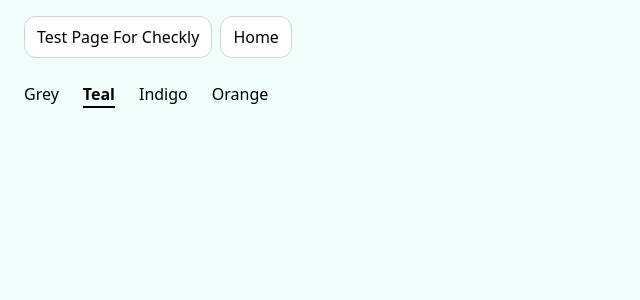
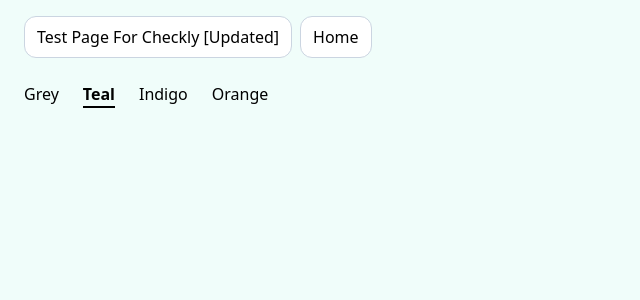
Before and after one commit to sambecker/tailwind, a Next.js app: page /test in a window 1280 px wide. Shown: the top 300 px of the page, without its empty margins (0-640 px from the left). Built offline with nearby package versions, Linux system fonts and the light colour scheme.

Commit message:
Update test page text

```diff
--- a/pages/test.tsx
+++ b/pages/test.tsx
@@ -16,7 +16,7 @@ const TestPage: NextPage<Props> = () => {
         'rounded-xl',
         'border border-slate-300',
       ])}>
-        Test Page For Checkly
+        Test Page For Checkly [Updated]
       </div>
       <Link href="/">
         <a className={joinClasses([
```
